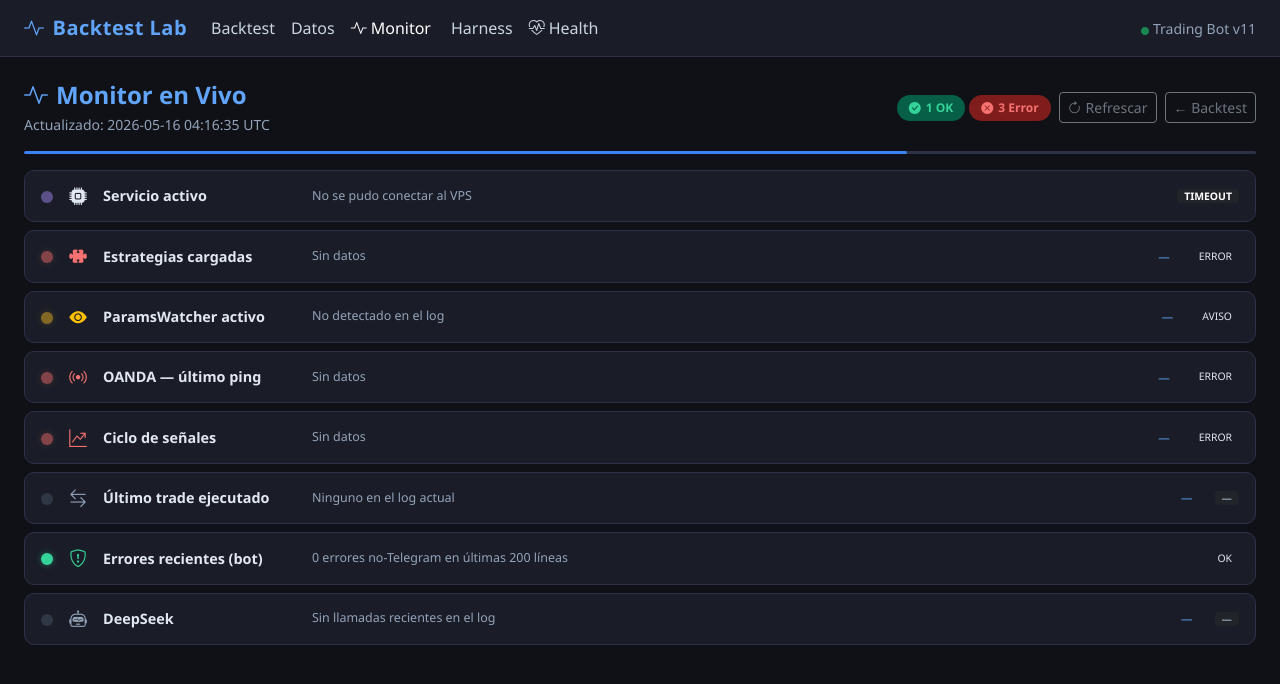
After one commit to NsthorNemesis/trading-bot, a Flask app: page /monitor in a window 1280 px wide. The commit adds this page. Shown: the top 684 px of the page. Run offline with Flask 3, Linux system fonts and the light colour scheme; data that the repository does not hold is empty.

Commit message:
feat: monitor en vivo + harness web UI

```diff
--- a/backtest_lab/app.py
+++ b/backtest_lab/app.py
@@ -8,7 +8,7 @@ import os
 from datetime import datetime, timedelta, timezone
 from pathlib import Path
 
-from flask import Flask, jsonify, redirect, render_template, request, url_for
+from flask import Flask, jsonify, redirect, render_template, request, url_for, Response, stream_with_context
 
 from database import get_candles, get_coverage, get_db_size_mb, init_db
 from downloader import descargar_oanda, importar_carpeta_histdata, importar_histdata_csv
@@ -534,6 +534,189 @@ def health_run():
     })
 
 
+# ── Monitor en Vivo ────────────────────────────────────────────────────────────
+import re as _re
+
+def _parse_log_ts(line):
+    m = _re.match(r'(\d{4}-\d{2}-\d{2} \d{2}:\d{2}:\d{2})', line or "")
+    if m:
+        try:
+            return datetime.strptime(m.group(1), '%Y-%m-%d %H:%M:%S')
+        except Exception:
+            pass
+    return None
+
+def _time_ago(ts):
+    if ts is None:
+        return "—"
+    secs = int((datetime.utcnow() - ts).total_seconds())
+    if secs < 0:    return "ahora"
+    if secs < 60:   return f"hace {secs}s"
+    if secs < 3600: return f"hace {secs//60}m {secs%60}s"
+    if secs < 86400:return f"hace {secs//3600}h {(secs%3600)//60}m"
+    return f"hace {secs//86400}d"
+
+def _monitor_fetch():
+    LOG = "/root/trading_bot_v11/logs/trading_bot.log"
+    cmd = (
+        "echo '|||SVC|||'; systemctl is-active trading_bot 2>&1; "
+        f"echo '|||STRAT|||'; grep 'Estrategias cargadas' {LOG} 2>/dev/null | tail -1; "
+        f"echo '|||WATCH|||'; grep 'monitoreando strategy_params' {LOG} 2>/dev/null | tail -1; "
+        f"echo '|||OANDA|||'; grep 'oandapyV20' {LOG} 2>/dev/null | tail -1; "
+        f"echo '|||CICLO|||'; grep 'Parametros:' {LOG} 2>/dev/null | tail -1; "
+        f"echo '|||TRADE|||'; grep 'TRADE OK\\|TP.*PnL\\|cerrado.*TP\\|cerrado.*SL' {LOG} 2>/dev/null | tail -1; "
+        f"echo '|||ERR|||'; tail -200 {LOG} 2>/dev/null | grep '\\[ERROR\\]' | grep -cv 'telegram' || echo 0; "
+        f"echo '|||DS|||'; grep -i 'deepseek\\|DeepSeek' {LOG} 2>/dev/null | tail -1"
+    )
+    raw, rc = _ssh(cmd, timeout=12)
+
+    sections = {}
+    current = "_pre"
+    for line in raw.splitlines():
+        if line.startswith("|||") and line.endswith("|||"):
+            current = line.strip("|")
+            sections[current] = ""
+        else:
+            sections[current] = (sections.get(current, "") + "\n" + line).strip()
+
+    items = []
+
+    # 1. Servicio
+    svc = sections.get("SVC", "").strip()
+    ok  = "active" in svc and rc != -1
+    items.append({"label": "Servicio activo", "icon": "bi-cpu-fill",
+                  "status": "ok" if ok else ("timeout" if rc == -1 else "error"),
+                  "detail": svc or "No se pudo conectar al VPS",
+                  "ago": ""})
+
+    # 2. Estrategias
+    strat = sections.get("STRAT", "").strip()
+    ts    = _parse_log_ts(strat)
+    m     = _re.search(r"Estrategias cargadas: (.+)$", strat)
+    strat_val = m.group(1) if m else (strat[-80:] if strat else "Sin datos")
+    items.append({"label": "Estrategias cargadas", "icon": "bi-puzzle-fill",
+                  "status": "ok" if strat and "[]" not in strat else "error",
+                  "detail": strat_val, "ago": _time_ago(ts)})
+
+    # 3. ParamsWatcher
+    watch = sections.get("WATCH", "").strip()
+    ts    = _parse_log_ts(watch)
+    items.append({"label": "ParamsWatcher activo", "icon": "bi-eye-fill",
+                  "status": "ok" if watch else "warn",
+                  "detail": watch[-90:] if watch else "No detectado en el log",
+                  "ago": _time_ago(ts)})
+
+    # 4. OANDA
+    oanda = sections.get("OANDA", "").strip()
+    ts    = _parse_log_ts(oanda)
+    ago_s = int((datetime.utcnow() - ts).total_seconds()) if ts else 9999
+    oanda_d = _re.sub(r'.*performing request ', '', oanda)[:80] if oanda else "Sin datos"
+    items.append({"label": "OANDA — último ping", "icon": "bi-broadcast",
+                  "status": "ok" if ts and ago_s < 300 else ("warn" if ts and ago_s < 900 else "error"),
+                  "detail": oanda_d, "ago": _time_ago(ts)})
+
+    # 5. Ciclo señales
+    ciclo = sections.get("CICLO", "").strip()
+    ts    = _parse_log_ts(ciclo)
+    ago_s = int((datetime.utcnow() - ts).total_seconds()) if ts else 9999
+    ciclo_d = _re.sub(r'.*Parametros: ', '', ciclo)[:90] if ciclo else "Sin datos"
+    items.append({"label": "Ciclo de señales", "icon": "bi-graph-up-arrow",
+                  "status": "ok" if ts and ago_s < 1800 else ("warn" if ts and ago_s < 3600 else "error"),
+                  "detail": ciclo_d, "ago": _time_ago(ts)})
+
+    # 6. Último trade
+    trade = sections.get("TRADE", "").strip()
+    ts    = _parse_log_ts(trade)
+    items.append({"label": "Último trade ejecutado", "icon": "bi-arrow-left-right",
+                  "status": "ok" if trade else "neutral",
+                  "detail": trade[-90:] if trade else "Ninguno en el log actual",
+                  "ago": _time_ago(ts) if ts else "—"})
+
+    # 7. Errores recientes
+    try:
+        n_err = int(sections.get("ERR", "0").strip().split()[0])
+    except Exception:
+        n_err = -1
+    items.append({"label": "Errores recientes (bot)", "icon": "bi-shield-exclamation",
+                  "status": "ok" if n_err == 0 else ("warn" if n_err < 5 else "error"),
+                  "detail": f"{n_err} errores no-Telegram en últimas 200 líneas" if n_err >= 0 else "No se pudo leer",
+                  "ago": ""})
+
+    # 8. DeepSeek
+    ds    = sections.get("DS", "").strip()
+    ts    = _parse_log_ts(ds)
+    items.append({"label": "DeepSeek", "icon": "bi-robot",
+                  "status": "ok" if ds else "neutral",
+                  "detail": ds[-90:] if ds else "Sin llamadas recientes en el log",
+                  "ago": _time_ago(ts) if ts else "—"})
+
+    return items
+
+@app.route("/monitor")
+def monitor_page():
+    return render_template("monitor.html")
+
+@app.route("/monitor/data")
+def monitor_data():
+    items = _monitor_fetch()
+    n_ok  = sum(1 for i in items if i["status"] == "ok")
+    n_err = sum(1 for i in items if i["status"] == "error")
+    return jsonify({
+        "timestamp": datetime.now(timezone.utc).strftime("%Y-%m-%d %H:%M:%S UTC"),
+        "items": items, "n_ok": n_ok, "n_err": n_err
+    })
+
+
+# ── Harness (Simulación con Agentes Reales) ────────────────────────────────────
+
+@app.route("/harness")
+def harness_page():
+    return render_template("harness.html")
+
+@app.route("/harness/run")
+def harness_run():
+    semanas = request.args.get("semanas", "4")
+    capital = request.args.get("capital", "200")
+    par     = request.args.get("par", "").strip()
+
+    cmd = [_sys.executable, str(BOT_ROOT / "backtest_harness.py"),
+           "--semanas", semanas, "--capital", capital]
+    if par:
+        cmd += ["--par", par]
+
+    def generate():
+        cmd_str = " ".join(cmd[2:])
+        yield f"data: {json.dumps({'line': 'Iniciando harness: ' + cmd_str})}\n\n"
+        try:
+            proc = subprocess.Popen(
+                cmd, stdout=subprocess.PIPE, stderr=subprocess.STDOUT,
+                text=True, cwd=str(BOT_ROOT), bufsize=1,
+                encoding="utf-8", errors="replace"
+            )
+            for raw_line in proc.stdout:
+                line = raw_line.rstrip()
+                if line:
+                    yield f"data: {json.dumps({'line': line})}\n\n"
+            proc.wait()
+            # Intentar leer resultado JSON
+            result_file = BOT_ROOT / "data" / "backtesting" / "backtest_real_resultado.json"
+            result = {}
+            if result_file.exists():
+                try:
+                    result = json.loads(result_file.read_text(encoding="utf-8"))
+                except Exception:
+                    pass
+            yield f"data: {json.dumps({'done': True, 'code': proc.returncode, 'result': result})}\n\n"
+        except Exception as e:
+            yield f"data: {json.dumps({'error': str(e)})}\n\n"
+
+    return Response(
+        stream_with_context(generate()),
+        mimetype="text/event-stream",
+        headers={"X-Accel-Buffering": "no", "Cache-Control": "no-cache"}
+    )
+
+
 if __name__ == "__main__":
     init_db()
     print("\n" + "="*55)
--- a/backtest_lab/templates/base.html
+++ b/backtest_lab/templates/base.html
@@ -47,6 +47,8 @@
       <ul class="navbar-nav me-auto">
         <li class="nav-item"><a class="nav-link {% if request.path=='/' %}active{% endif %}" href="/">Backtest</a></li>
         <li class="nav-item"><a class="nav-link {% if request.path=='/datos' %}active{% endif %}" href="/datos">Datos</a></li>
+        <li class="nav-item"><a class="nav-link {% if request.path=='/monitor' %}active{% endif %}" href="/monitor"><i class="bi bi-activity me-1"></i>Monitor</a></li>
+        <li class="nav-item"><a class="nav-link {% if request.path=='/harness' %}active{% endif %}" href="/harness"><i class="bi bi-beaker me-1"></i>Harness</a></li>
         <li class="nav-item"><a class="nav-link {% if request.path=='/health' %}active{% endif %}" href="/health"><i class="bi bi-heart-pulse me-1"></i>Health</a></li>
       </ul>
       <span class="text-muted small"><i class="bi bi-circle-fill text-success me-1" style="font-size:.5rem"></i>Trading Bot v11</span>
--- /dev/null
+++ b/backtest_lab/templates/monitor.html
@@ -0,0 +1,155 @@
+{% extends "base.html" %}
+{% block title %}Monitor en Vivo — Trading Bot v11{% endblock %}
+
+{% block head %}
+<style>
+  .mon-row {
+    display: flex; align-items: center; gap: 14px;
+    padding: 12px 16px; border-radius: 10px; margin-bottom: 8px;
+    background: #1a1d27; border: 1px solid #2d3148;
+    transition: border-color .2s;
+  }
+  .mon-row:hover { border-color: #3b82f6; }
+  .mon-dot {
+    width: 12px; height: 12px; border-radius: 50%;
+    flex-shrink: 0; margin-top: 2px;
+  }
+  .dot-ok      { background: #34d399; box-shadow: 0 0 6px #34d39966; }
+  .dot-warn    { background: #fbbf24; box-shadow: 0 0 6px #fbbf2466; }
+  .dot-error   { background: #f87171; box-shadow: 0 0 6px #f8717166; }
+  .dot-neutral { background: #475569; }
+  .dot-timeout { background: #a78bfa; }
+  .mon-icon  { font-size: 1.1rem; width: 22px; text-align: center; flex-shrink: 0; }
+  .mon-label { font-size: .9rem; font-weight: 600; color: #e2e8f0; min-width: 195px; }
+  .mon-detail{ font-size: .78rem; color: #94a3b8; flex: 1; overflow: hidden;
+               text-overflow: ellipsis; white-space: nowrap; }
+  .mon-ago   { font-size: .72rem; color: #60a5fa; white-space: nowrap; flex-shrink: 0; }
+  .pulse { animation: pulse 2s infinite; }
+  @keyframes pulse { 0%,100%{opacity:1} 50%{opacity:.4} }
+  .summary-pill {
+    display: inline-flex; align-items: center; gap: 5px;
+    padding: 4px 12px; border-radius: 20px; font-size: .75rem; font-weight: 600;
+  }
+  .pill-ok    { background: #065f46; color: #34d399; }
+  .pill-warn  { background: #78350f; color: #fbbf24; }
+  .pill-error { background: #7f1d1d; color: #f87171; }
+  .refresh-bar {
+    height: 3px; background: #2d3148; border-radius: 2px;
+    overflow: hidden; margin-bottom: 1rem;
+  }
+  .refresh-bar-fill {
+    height: 100%; background: #3b82f6; border-radius: 2px;
+    transition: width .5s linear;
+  }
+  #spinner-row { display: none; }
+</style>
+{% endblock %}
+
+{% block content %}
+<div class="d-flex align-items-center justify-content-between mb-3">
+  <div>
+    <h4 class="mb-0 fw-bold text-blue"><i class="bi bi-activity me-2"></i>Monitor en Vivo</h4>
+    <div class="text-muted small mt-1" id="ts-label">Cargando...</div>
+  </div>
+  <div class="d-flex align-items-center gap-2">
+    <span id="summary-pills"></span>
+    <button class="btn btn-sm btn-outline-secondary" onclick="fetchNow()">
+      <i class="bi bi-arrow-clockwise me-1"></i>Refrescar
+    </button>
+    <a href="/" class="btn btn-sm btn-outline-secondary">← Backtest</a>
+  </div>
+</div>
+
+<!-- Barra de progreso de auto-refresh -->
+<div class="refresh-bar">
+  <div class="refresh-bar-fill" id="refresh-bar" style="width:100%"></div>
+</div>
+
+<!-- Spinner inicial -->
+<div id="spinner-row" class="text-center py-4 text-muted">
+  <div class="spinner-border spinner-border-sm text-primary me-2"></div>
+  Conectando con el VPS...
+</div>
+
+<!-- Filas de estado -->
+<div id="monitor-rows"></div>
+
+{% endblock %}
+
+{% block scripts %}
+<script>
+const REFRESH_SECS = 30;
+let countdown = 0;
+let timer = null;
+let barTimer = null;
+
+const DOT_CLASS   = { ok:'dot-ok', warn:'dot-warn', error:'dot-error', neutral:'dot-neutral', timeout:'dot-timeout' };
+const ICON_COLOR  = { ok:'text-green', warn:'text-warning', error:'text-red', neutral:'text-muted', timeout:'text-purple' };
+const STATUS_LBL  = { ok:'OK', warn:'AVISO', error:'ERROR', neutral:'—', timeout:'TIMEOUT' };
+const BADGE_CLS   = { ok:'badge-pass', warn:'badge-warn', error:'badge-fail', neutral:'badge text-muted bg-dark', timeout:'badge text-purple bg-dark' };
+
+function renderRows(data) {
+  document.getElementById("ts-label").textContent = "Actualizado: " + data.timestamp;
+
+  // Pills resumen
+  const pills = document.getElementById("summary-pills");
+  pills.innerHTML = `
+    <span class="summary-pill pill-ok"><i class="bi bi-check-circle-fill"></i>${data.n_ok} OK</span>
+    ${data.n_err > 0 ? `<span class="summary-pill pill-error"><i class="bi bi-x-circle-fill"></i>${data.n_err} Error</span>` : ''}
+  `;
+
+  const container = document.getElementById("monitor-rows");
+  container.innerHTML = "";
+  for (const item of data.items) {
+    const dotCls  = DOT_CLASS[item.status]  || 'dot-neutral';
+    const iconCls = ICON_COLOR[item.status] || 'text-muted';
+    const badge   = BADGE_CLS[item.status]  || 'badge text-muted';
+    const lbl     = STATUS_LBL[item.status] || '?';
+    const row = document.createElement("div");
+    row.className = "mon-row";
+    row.innerHTML = `
+      <div class="mon-dot ${dotCls} ${item.status === 'ok' ? '' : 'pulse'}"></div>
+      <div class="mon-icon ${iconCls}"><i class="bi ${item.icon}"></i></div>
+      <div class="mon-label">${item.label}</div>
+      <div class="mon-detail" title="${item.detail}">${item.detail || '—'}</div>
+      <div class="mon-ago">${item.ago || ''}</div>
+      <span class="${badge} ms-2" style="font-size:.65rem;padding:2px 7px;border-radius:4px;">${lbl}</span>
+    `;
+    container.appendChild(row);
+  }
+  document.getElementById("spinner-row").style.display = "none";
+}
+
+async function fetchNow() {
+  clearInterval(timer);
+  clearInterval(barTimer);
+  document.getElementById("ts-label").textContent = "Actualizando...";
+  document.getElementById("refresh-bar").style.width = "0%";
+  try {
+    const resp = await fetch("/monitor/data");
+    const data = await resp.json();
+    renderRows(data);
+  } catch(e) {
+    document.getElementById("ts-label").textContent = "Error: " + e;
+  }
+  startCountdown();
+}
+
+function startCountdown() {
+  countdown = REFRESH_SECS;
+  clearInterval(barTimer);
+  barTimer = setInterval(() => {
+    countdown = Math.max(0, countdown - 0.5);
+    const pct = (countdown / REFRESH_SECS) * 100;
+    document.getElementById("refresh-bar").style.width = pct + "%";
+  }, 500);
+
+  clearInterval(timer);
+  timer = setInterval(fetchNow, REFRESH_SECS * 1000);
+}
+
+// Arrancar
+document.getElementById("spinner-row").style.display = "block";
+fetchNow();
+</script>
+{% endblock %}
```
Also changed, not shown: backtest_lab/templates/harness.html (added, +290 -0 lines).
